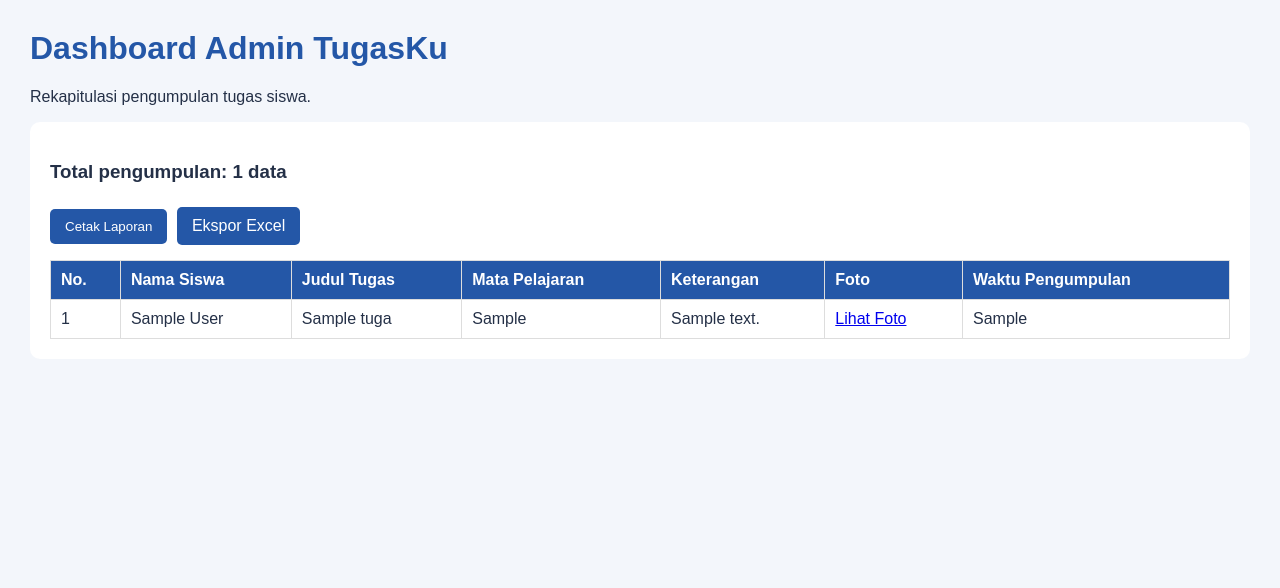
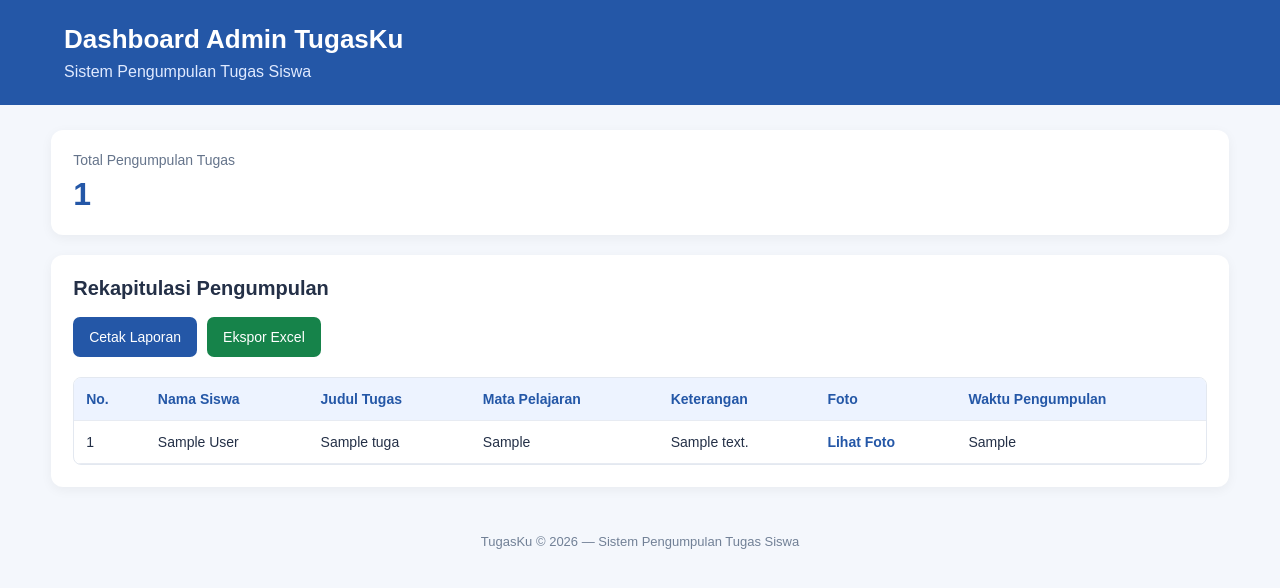
Before and after one commit to shanechoes/app-tugasku, a PHP site: page /admin.php in a window 1280 px wide. Shown: the top 588 px of the page. Run offline with PHP 8.4, Linux system fonts and the light colour scheme; tables that the repository leaves empty or names only in its code hold one stand-in row (values such as "Sample post").

Commit message:
improve the appearance

```diff
--- a/admin.php
+++ b/admin.php
@@ -20,100 +20,299 @@ if (!$result) {
     die("Query gagal: " . mysqli_error($koneksi));
 }
 
-function aman($data) {
+$total = mysqli_num_rows($result);
+
+function aman($data)
+{
     return htmlspecialchars((string)$data, ENT_QUOTES, "UTF-8");
 }
 ?>
 
 <!DOCTYPE html>
 <html lang="id">
+
 <head>
     <meta charset="UTF-8">
     <meta name="viewport" content="width=device-width, initial-scale=1.0">
-    <title>Admin TugasKu</title>
+    <title>Dashboard Admin | TugasKu</title>
 
     <style>
+        * {
+            box-sizing: border-box;
+        }
+
         body {
+            margin: 0;
             font-family: Arial, sans-serif;
-            margin: 30px;
-            background: #f3f6fb;
+            background: #f4f7fc;
             color: #243047;
         }
 
-        h1 {
+        .header {
+            background: #2457a7;
+            color: white;
+            padding: 24px 5%;
+        }
+
+        .header h1 {
+            margin: 0 0 8px;
+            font-size: 26px;
+        }
+
+        .header p {
+            margin: 0;
+            color: #e0eaff;
+        }
+
+        .container {
+            width: 92%;
+            max-width: 1400px;
+            margin: 25px auto;
+        }
+
+        .summary {
+            background: white;
+            padding: 22px;
+            border-radius: 12px;
+            box-shadow: 0 3px 12px rgba(0, 0, 0, 0.05);
+            margin-bottom: 20px;
+        }
+
+        .summary .label {
+            color: #65748b;
+            font-size: 14px;
+        }
+
+        .summary .number {
+            font-size: 32px;
+            font-weight: bold;
             color: #2457a7;
+            margin-top: 8px;
         }
 
         .panel {
             background: white;
-            padding: 20px;
-            border-radius: 10px;
-            overflow-x: auto;
+            padding: 22px;
+            border-radius: 12px;
+            box-shadow: 0 3px 12px rgba(0, 0, 0, 0.05);
         }
 
-        .tombol {
+        .panel h2 {
+            margin-top: 0;
+            font-size: 20px;
+        }
+
+        .actions {
+            display: flex;
+            flex-wrap: wrap;
+            gap: 10px;
+            margin-bottom: 20px;
+        }
+
+        .button {
             display: inline-block;
-            padding: 10px 15px;
-            margin: 5px 5px 15px 0;
+            border: none;
+            border-radius: 7px;
+            padding: 12px 16px;
+            font-size: 14px;
+            text-decoration: none;
+            cursor: pointer;
             background: #2457a7;
             color: white;
-            text-decoration: none;
-            border: none;
-            border-radius: 5px;
-            cursor: pointer;
+        }
+
+        .button:hover {
+            opacity: 0.9;
+        }
+
+        .button.excel {
+            background: #16834a;
+        }
+
+        .table-wrapper {
+            width: 100%;
+            overflow-x: auto;
+            border: 1px solid #e3e8f0;
+            border-radius: 8px;
         }
 
         table {
             width: 100%;
+            min-width: 850px;
             border-collapse: collapse;
+        }
+
+        th,
+        td {
+            padding: 13px 12px;
+            text-align: left;
+            border-bottom: 1px solid #e7ebf2;
+            font-size: 14px;
+            vertical-align: top;
+        }
+
+        th {
+            background: #edf3ff;
+            color: #2457a7;
+            white-space: nowrap;
+        }
+
+        tbody tr:hover {
+            background: #f8faff;
+        }
+
+        .photo-link {
+            color: #2457a7;
+            font-weight: bold;
+            text-decoration: none;
+        }
+
+        .photo-link:hover {
+            text-decoration: underline;
+        }
+
+        .empty {
+            text-align: center;
+            padding: 25px;
+            color: #65748b;
+        }
+
+        .footer {
+            text-align: center;
+            padding: 22px;
+            color: #718096;
+            font-size: 13px;
+        }
+
+        @media (max-width: 600px) {
+            .header {
+                padding: 22px 5%;
+            }
+
+            .header h1 {
+                font-size: 22px;
+            }
+
+            .container {
+                width: 94%;
+                margin: 16px auto;
+            }
+
+            .summary,
+            .panel {
+                padding: 16px;
+                border-radius: 10px;
+            }
+
+            .summary .number {
+                font-size: 28px;
+            }
+
+            .actions {
+                flex-direction: column;
+            }
+
+            .button {
+                width: 100%;
+                text-align: center;
+                padding: 13px;
+            }
+
+            th,
+            td {
+                padding: 10px;
+                font-size: 13px;
+            }
+        }
+
+        @media print {
+            body {
                 background: white;
             }
 
-        th, td {
-            border: 1px solid #ddd;
-            padding: 10px;
-            text-align: left;
+            .header {
+                background: white;
+                color: black;
+                padding: 10px 0;
+            }
+
+            .header p {
+                color: black;
+            }
+
+            .container {
+                width: 100%;
+                margin: 10px 0;
+            }
+
+            .summary,
+            .panel {
+                box-shadow: none;
+                padding: 10px 0;
+            }
+
+            .actions,
+            .footer {
+                display: none;
+            }
+
+            .table-wrapper {
+                overflow: visible;
+                border: none;
+            }
+
+            table {
+                min-width: 0;
+                width: 100%;
+            }
+
+            th,
+            td {
+                font-size: 10px;
+                padding: 6px;
             }
 
             th {
-            background: #2457a7;
-            color: white;
+                background: #eee !important;
+                color: black;
             }
 
-        tr:nth-child(even) {
-            background: #f5f7fa;
-        }
-
-        @media print {
-            .tombol {
-                display: none;
-            }
-
-            body {
-                margin: 10px;
-                background: white;
+            tr {
+                break-inside: avoid;
             }
         }
     </style>
 </head>
 
 <body>
+
+    <header class="header">
         <h1>Dashboard Admin TugasKu</h1>
-    <p>Rekapitulasi pengumpulan tugas siswa.</p>
+        <p>Sistem Pengumpulan Tugas Siswa</p>
+    </header>
 
-    <div class="panel">
-        <h3>Total pengumpulan:
-            <?php echo mysqli_num_rows($result); ?> data
-        </h3>
+    <main class="container">
 
-        <button class="tombol" onclick="window.print()">
+        <section class="summary">
+            <div class="label">Total Pengumpulan Tugas</div>
+            <div class="number"><?php echo $total; ?></div>
+        </section>
+
+        <section class="panel">
+            <h2>Rekapitulasi Pengumpulan</h2>
+
+            <div class="actions">
+                <button class="button" onclick="window.print()">
                     Cetak Laporan
                 </button>
 
-        <a class="tombol" href="export_excel.php">
+                <a class="button excel" href="export_excel.php">
                     Ekspor Excel
                 </a>
 
+            </div>
+
+            <div class="table-wrapper">
                 <table>
                     <thead>
                         <tr>
@@ -128,11 +327,9 @@ function aman($data) {
                     </thead>
 
                     <tbody>
-                <?php
-                $no = 1;
-
-                while ($row = mysqli_fetch_assoc($result)) {
-                ?>
+                        <?php if ($total > 0) { ?>
+                            <?php $no = 1; ?>
+                            <?php while ($row = mysqli_fetch_assoc($result)) { ?>
                                 <tr>
                                     <td><?php echo $no++; ?></td>
                                     <td><?php echo aman($row['nama']); ?></td>
@@ -141,8 +338,11 @@ function aman($data) {
                                     <td><?php echo aman($row['keterangan']); ?></td>
                                     <td>
                                         <?php if (!empty($row['foto'])) { ?>
-                                <a href="uploads/<?php echo rawurlencode(basename($row['foto'])); ?>"
-                                   target="_blank">Lihat Foto</a>
+                                            <a class="photo-link"
+                                                href="uploads/<?php echo rawurlencode(basename($row['foto'])); ?>"
+                                                target="_blank" rel="noopener">
+                                                Lihat Foto
+                                            </a>
                                         <?php } else { ?>
                                             Tidak ada foto
                                         <?php } ?>
@@ -150,8 +350,24 @@ function aman($data) {
                                     <td><?php echo aman($row['waktu_kumpul']); ?></td>
                                 </tr>
                             <?php } ?>
+                        <?php } else { ?>
+                            <tr>
+                                <td colspan="7" class="empty">
+                                    Belum ada pengumpulan tugas.
+                                </td>
+                            </tr>
+                        <?php } ?>
                     </tbody>
                 </table>
             </div>
+        </section>
+
+    </main>
+
+    <footer class="footer">
+        TugasKu &copy; <?php echo date("Y"); ?> — Sistem Pengumpulan Tugas Siswa
+    </footer>
+
 </body>
+
 </html>
```
Lines whose indentation alone changed are shown as unchanged.
